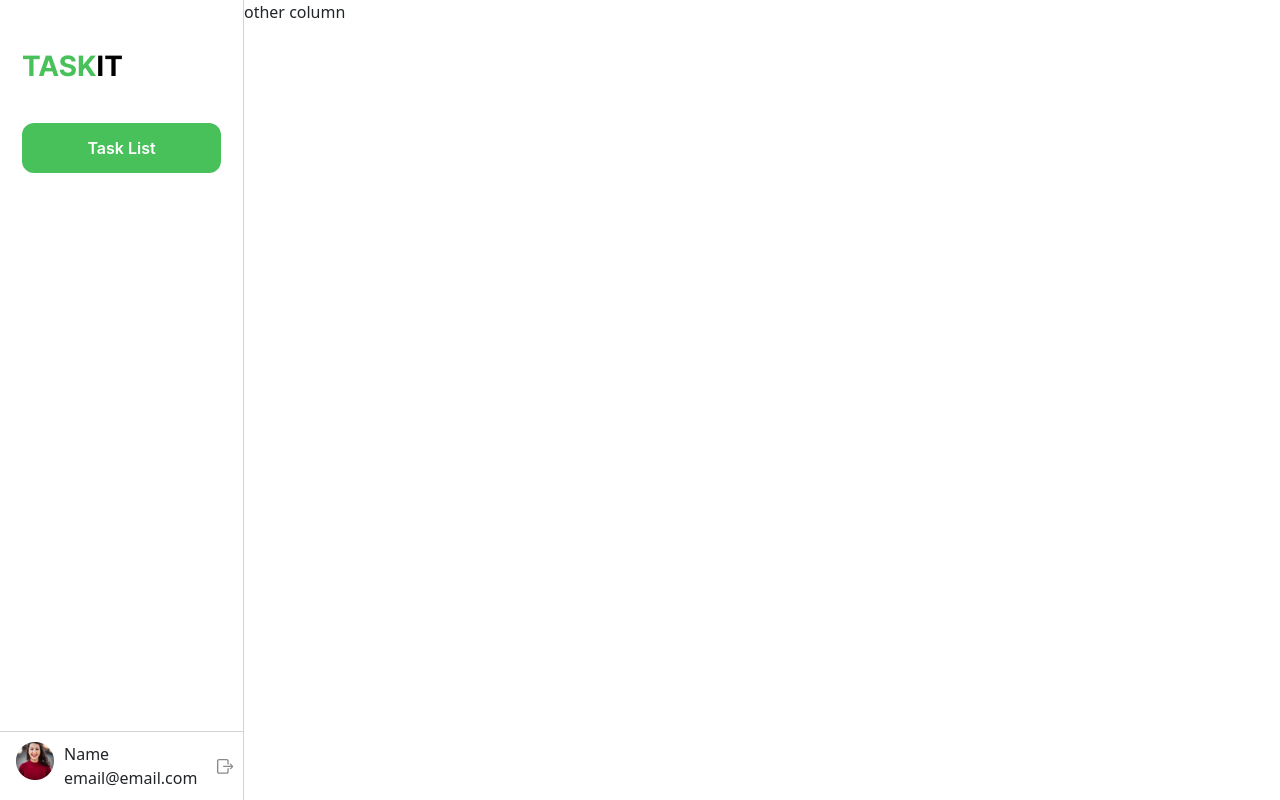
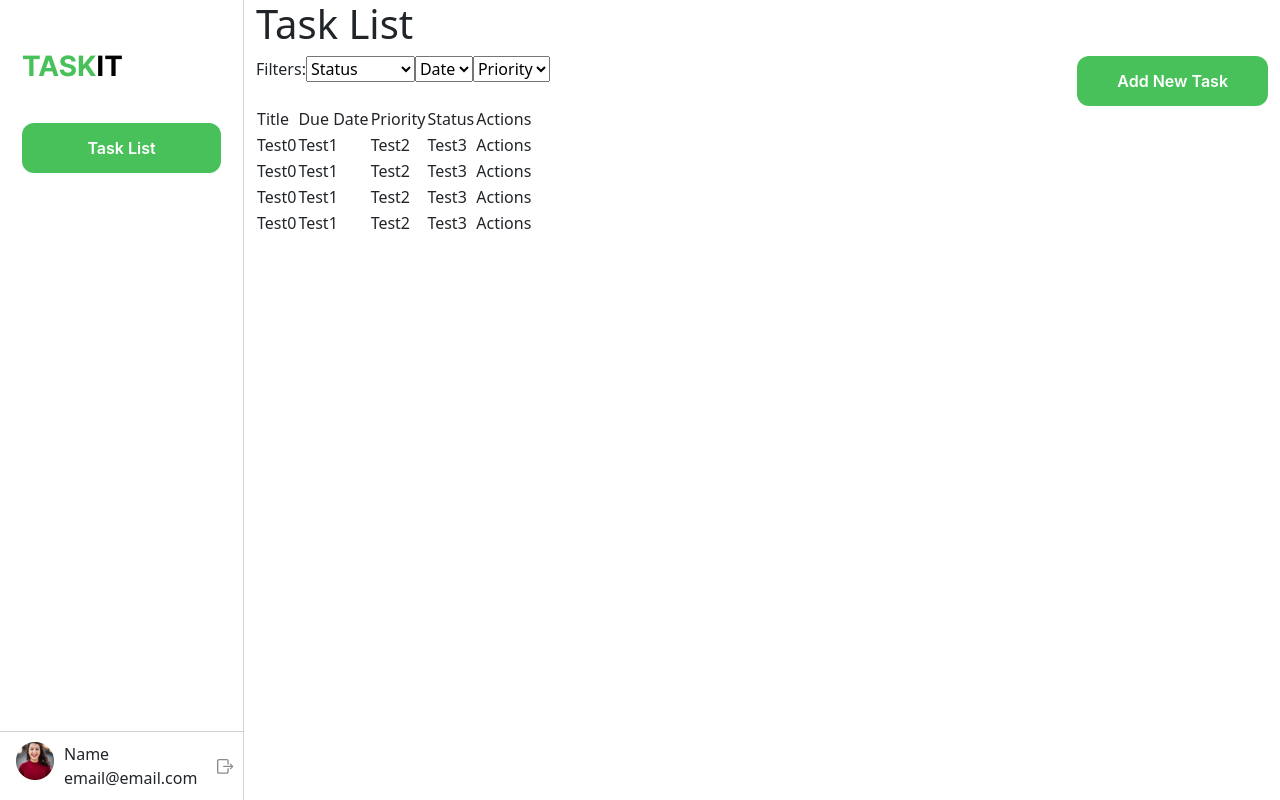
Before and after one commit to MolliShearin/TaskIt-Project, an Angular app: page / in a window 1280 px wide. Built offline with nearby package versions, Linux system fonts and the light colour scheme.

Commit message:
Worked on Task List section

```diff
--- a/src/app/app.component.html
+++ b/src/app/app.component.html
@@ -1,8 +1,7 @@
 <div style="display: flex">
   <app-sidebar></app-sidebar>
-
+</div>
   <!-- right hand side content -->
   <div style="padding-left: 244px">
-    <p>other column</p>
+    <app-table-view></app-table-view>
   </div>
-</div>
--- /dev/null
+++ b/src/app/shared/task/task.model.ts
@@ -0,0 +1,5 @@
+export class Task {
+  constructor(public title: string, public dueDate: string, public priority: string, public status: string){
+
+  }
+}
--- /dev/null
+++ b/src/app/table-view/table-view.component.css
@@ -0,0 +1,19 @@
+.flex-container {
+  display: flex;
+  justify-content: space-between;
+ }
+
+ .newtask-button {
+  background-color: #48c15b;
+  width: 100%;
+  padding: 15px 40px;
+  color: #fff;
+  text-align: center;
+  font-family: Inter;
+  font-size: 16px;
+  font-style: normal;
+  font-weight: 600;
+  line-height: normal;
+  border: none;
+  border-radius: 12px;
+}
--- /dev/null
+++ b/src/app/table-view/table-view.component.html
@@ -0,0 +1,22 @@
+<div class="container">
+<h1>Task List</h1>
+<div class="flex-container">
+  <div>
+    <p style="display: inline">Filters:</p>
+    <select>
+      <option value="placeholder" selected disabled>Status</option>
+      <option value="in-progress">In-Progress</option>
+    </select>
+    <select>
+      <option value="placeholder" selected disabled>Date</option>
+    </select>
+    <select>
+      <option value="placeholder" selected disabled>Priority</option>
+    </select>
+  </div>
+  <div>
+    <button class="newtask-button">Add New Task</button>
+  </div>
+</div>
+<app-table></app-table>
+</div>
--- /dev/null
+++ b/src/app/table-view/table/table.component.html
@@ -0,0 +1,16 @@
+<table>
+  <tr>
+    <td>Title</td>
+    <td>Due Date</td>
+    <td>Priority</td>
+    <td>Status</td>
+    <td>Actions</td>
+  </tr>
+  <tr *ngFor="let task of tasks">
+    <td>{{task.title}}</td>
+    <td>{{task.dueDate}}</td>
+    <td>{{task.priority}}</td>
+    <td>{{task.status}}</td>
+    <td>Actions</td>
+  </tr>
+</table>
--- /dev/null
+++ b/src/app/table-view/table/table.component.ts
@@ -0,0 +1,16 @@
+import { Component } from '@angular/core';
+import { Task } from 'src/app/shared/task/task.model';
+
+@Component({
+  selector: 'app-table',
+  templateUrl: './table.component.html',
+  styleUrls: ['./table.component.css']
+})
+export class TableComponent {
+tasks = [
+  new Task("Test0", "Test1", "Test2", "Test3"),
+  new Task("Test0", "Test1", "Test2", "Test3"),
+  new Task("Test0", "Test1", "Test2", "Test3"),
+  new Task("Test0", "Test1", "Test2", "Test3")
+]
+}
```
Also changed, not shown: src/app/app.module.ts (+6 -1 lines), src/app/table-view/table-view.component.ts (added, +10 -0 lines), src/app/table-view/table/table.component.css (added), 1 other file (tests, documents, lock files or other folders).
